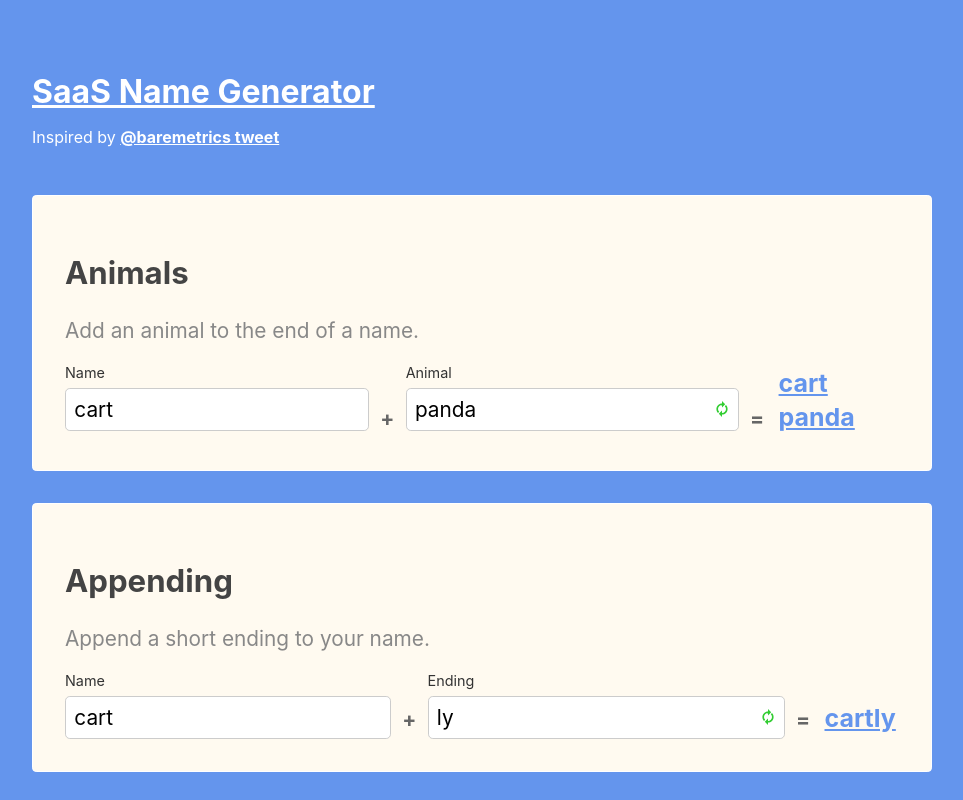
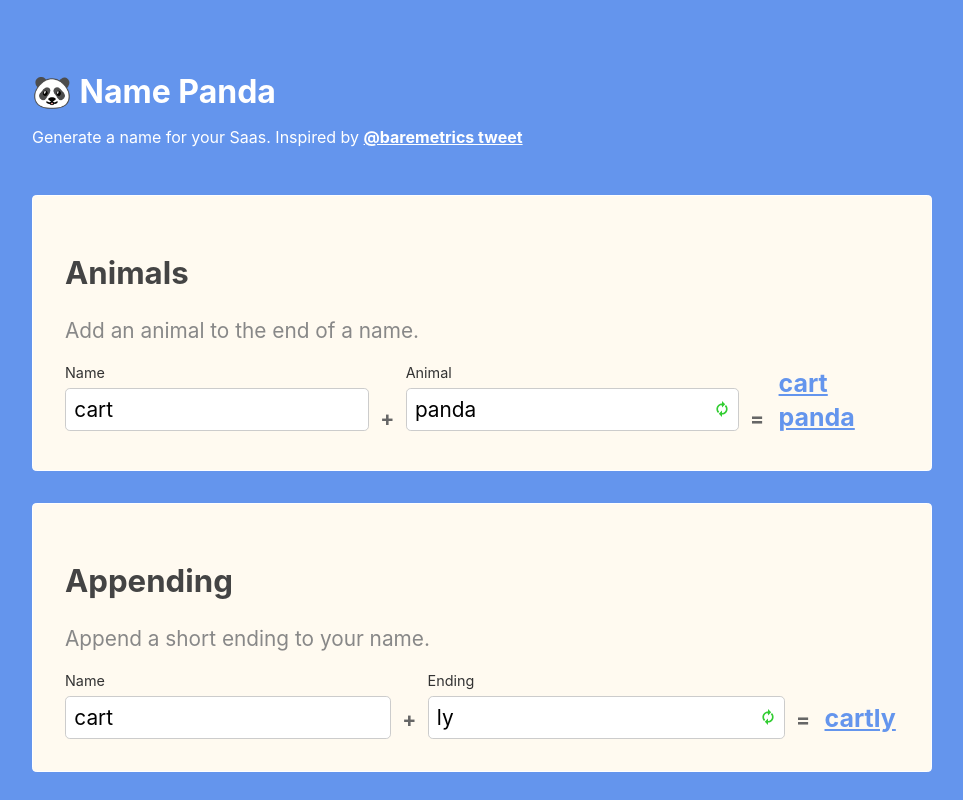
Before and after one commit to joshnuss/name-panda, a Svelte app: page / in a window 1280 px wide. Shown: the top 800 px of the page, without its empty margins (158-1121 px from the left). Built offline with nearby package versions, Linux system fonts and the light colour scheme.

Commit message:
Renames to namepanda.net

```diff
--- a/public/index.html
+++ b/public/index.html
@@ -3,9 +3,9 @@
 <head>
 	<meta charset='utf-8'>
 	<meta name='viewport' content='width=device-width,initial-scale=1'>
-	<meta name='keywords' content='saas,domain,name,generator'>
+	<meta name='keywords' content='saas,domain,name,generator,panda'>
 
-	<title>SaaS Name Generator</title>
+	<title>NamePanda - SaaS Name Generator</title>
 
 	<link rel='icon' type='image/png' href='/favicon.png'>
 	<link rel='stylesheet' href='/global.css'>
--- a/src/App.svelte
+++ b/src/App.svelte
@@ -96,10 +96,9 @@
 <div class="container">
 
   <header>
-    <h1>SaaS Name Generator</h1>
-
+    <h1>🐼 Name Panda</h1>
     <p>
-      Inspired by <a href="https://twitter.com/Baremetrics/status/1276543395008307201">@baremetrics tweet</a>
+      Generate a name for your Saas. Inspired by <a href="https://twitter.com/Baremetrics/status/1276543395008307201">@baremetrics tweet</a>
     </p>
   </header>
 
@@ -150,8 +149,12 @@
 
   a, h1 {
     color: white;
+  }
+
+  a {
     text-decoration: underline;
   }
+
   .checklist label {
     font-size: 2rem;
     display: inline-block;
```
Also changed, not shown: 1 other file (tests, documents, lock files or other folders).
